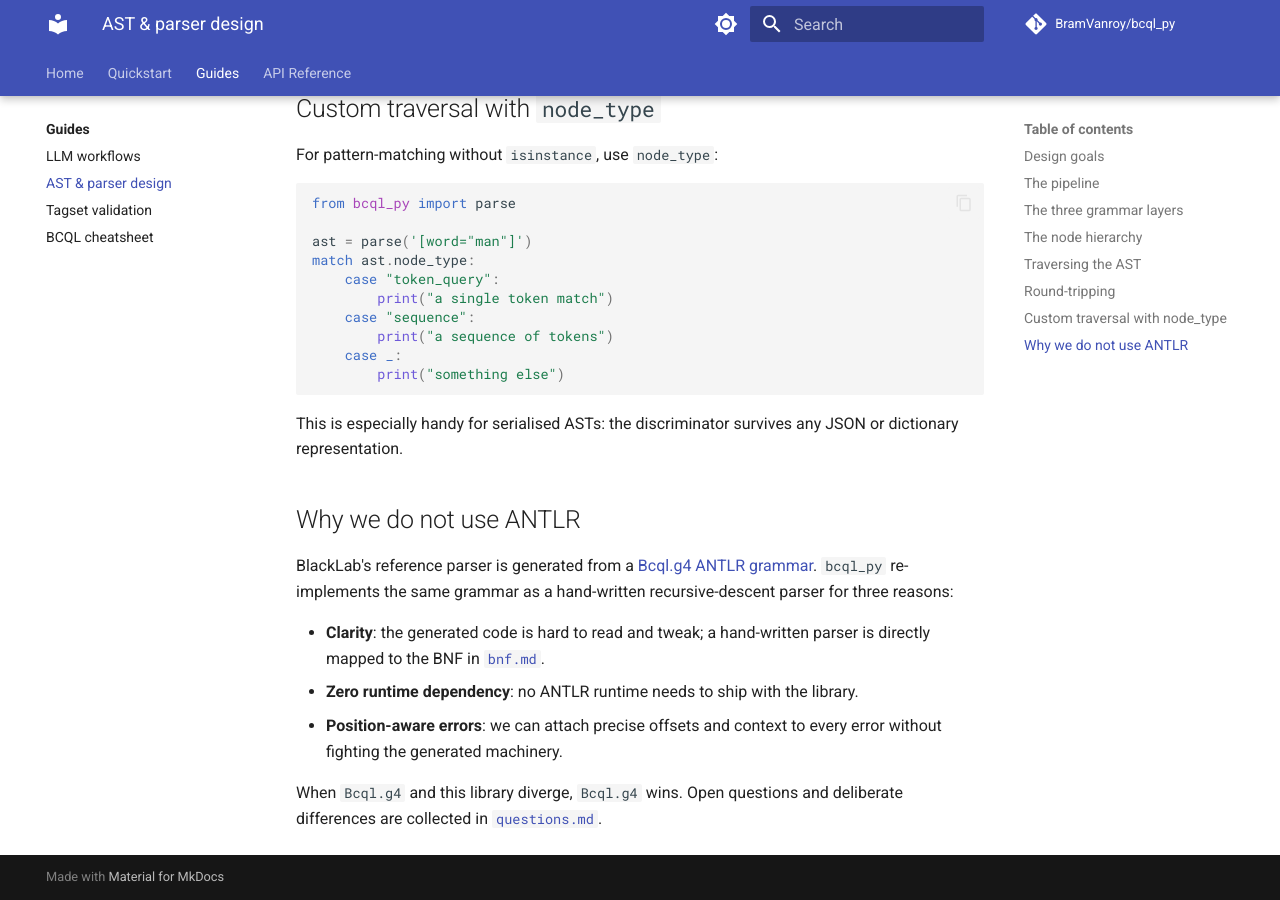
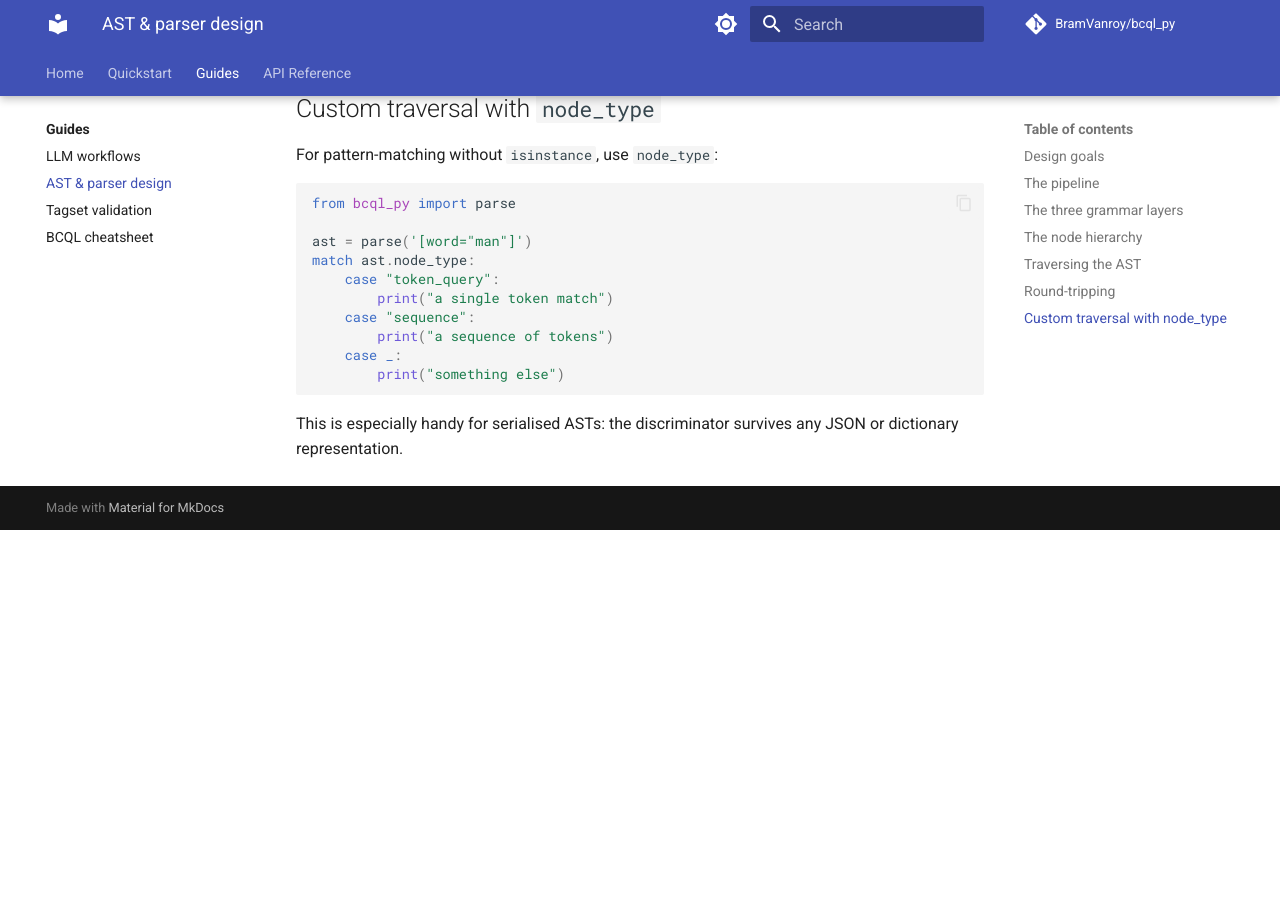
Before and after one commit to BramVanroy/bcql_py, an MkDocs documentation site: the page built from docs/guides/ast-design.md, in a window 1280 px wide and 900 px high, scrolled down 3148 px. Built offline with MkDocs 1.6.1 and Material for MkDocs 9.7.7, drawn with Linux system fonts in a browser that asks for light colours; comment, search, counter and statistics services are not loaded; the version menu is left out; after the commit the page ends 3678 px from its top, so only the background shows below that.

```diff
--- a/docs/guides/ast-design.md
+++ b/docs/guides/ast-design.md
@@ -140,20 +140,3 @@
 
 This is especially handy for serialised ASTs: the discriminator survives any JSON or dictionary
 representation.
-
-## Why we do not use ANTLR
-
-BlackLab's reference parser is generated from a
-[Bcql.g4 ANTLR grammar](https://github.com/instituutnederlandsetaal/BlackLab/blob/dev/query-parser/src/main/antlr4/nl/inl/blacklab/queryParser/corpusql/Bcql.g4).
-`bcql_py` re-implements the same grammar as a hand-written recursive-descent parser for three
-reasons:
-
-- **Clarity**: the generated code is hard to read and tweak; a hand-written parser is directly
-  mapped to the BNF in [`bnf.md`](https://github.com/BramVanroy/bcql_py/blob/main/bnf.md).
-- **Zero runtime dependency**: no ANTLR runtime needs to ship with the library.
-- **Position-aware errors**: we can attach precise offsets and context to every error without
-  fighting the generated machinery.
-
-When `Bcql.g4` and this library diverge, `Bcql.g4` wins. Open questions and deliberate
-differences are collected in
-[`questions.md`](https://github.com/BramVanroy/bcql_py/blob/main/questions.md).
```
